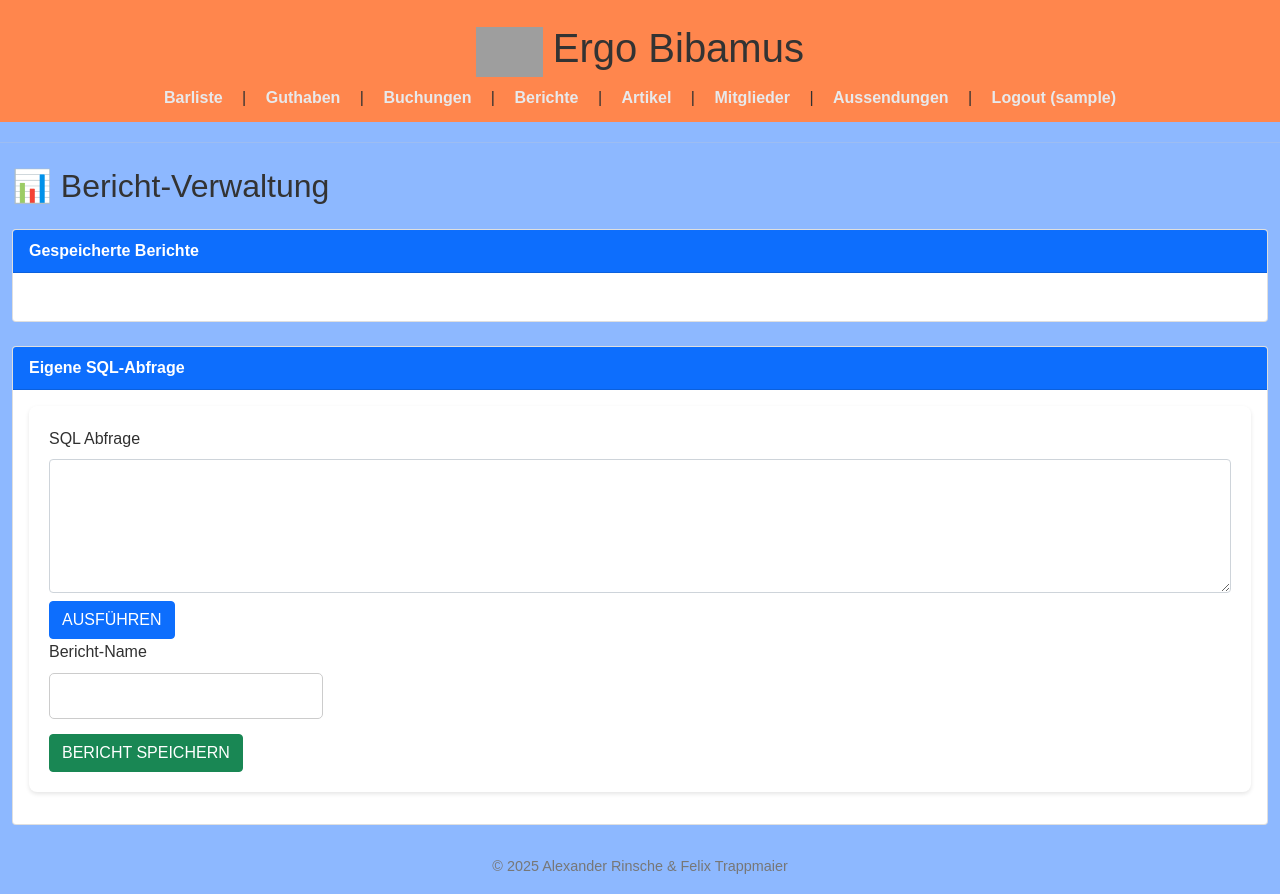
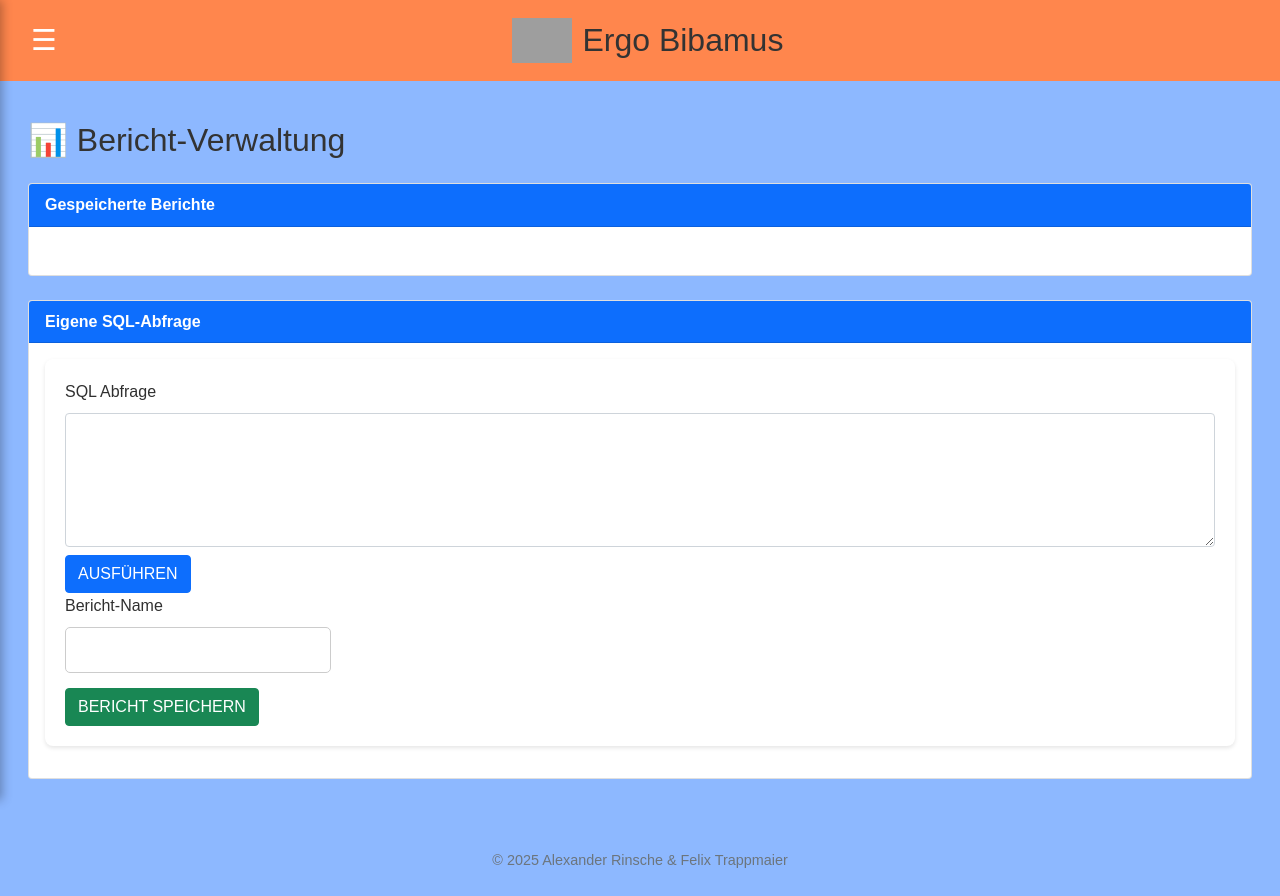
Before and after one commit to relaxin101/barsystem, a Flask app: page /admin/export/ in a window 1280 px wide. Run offline with Flask 3, Linux system fonts and the light colour scheme; the visitor is signed in with stand-in values (Sample User, id 1); data that the repository does not hold is empty; parts of the project's set-up code (start-up, migrations or seed data) failed here and were passed over; some libraries are stand-ins or nearby versions; grey boxes are pictures that could not be loaded.

Commit message:
Cleanup Header

```diff
--- a/templates/base.html
+++ b/templates/base.html
@@ -3,110 +3,413 @@
 <head>
     <meta charset="UTF-8">
     <meta name="viewport" content="width=device-width, initial-scale=1.0">
+
     <title>{% block title %}Bierliste{% endblock %}</title>
-	<!-- Bootstrap 5 style css-->
-    <link href="https://cdn.jsdelivr.net/npm/bootstrap@5.0.2/dist/css/bootstrap.min.css" rel="stylesheet"
-	integrity="sha384-EVSTQN3/azprG1Anm3QDgpJLIm9Nao0Yz1ztcQTwFspd3yD65VohhpuuCOmLASjC"
-	crossorigin="anonymous">
-    <link rel="stylesheet" href="{{ url_for('static', filename='css/style.css') }}">
-    {% block head_content %}{% endblock %} {# Für seiten-spezifische Head-Inhalte #}
+
+    <!-- Bootstrap -->
+    <link
+      href="https://cdn.jsdelivr.net/npm/bootstrap@5.0.2/dist/css/bootstrap.min.css"
+      rel="stylesheet"
+    >
+
+    <link
+      rel="stylesheet"
+      href="{{ url_for('static', filename='css/style.css') }}"
+    >
+
+    {% block head_content %}{% endblock %}
+
+<style>
+
+/* ---------------------------------- */
+/* Sidebar */
+/* ---------------------------------- */
+
+.sidebar {
+  position: fixed;
+  top: 0;
+  left: -280px;
+
+  width: 280px;
+  height: 100vh;
+
+  background: var(--primary-main);
+  color: white;
+
+  transition: left 0.25s ease;
+
+  z-index: 2000;
+
+  overflow-y: auto;
+
+  box-shadow: 2px 0 10px rgba(0,0,0,0.3);
+}
+
+.sidebar.open {
+  left: 0;
+}
+
+.sidebar-header {
+  padding: 1rem;
+  background: var(--primary-secondary)
+  border-bottom: 1px solid rgba(255,255,255,0.1);
+}
+
+.sidebar-logo {
+  height: 50px;
+  width: auto;
+  object-fit: contain;
+}
+
+.sidebar a {
+  display: block;
+
+  color: rgba(255,255,255,0.9);
+
+  text-decoration: none;
+
+  padding: 0.9rem 1.2rem;
+
+  transition: background 0.15s ease;
+}
+
+.sidebar a:hover {
+  background: var(--primary-light);;
+  color: white;
+}
+
+
+/* ---------------------------------- */
+/* Overlay */
+/* ---------------------------------- */
+
+.sidebar-overlay {
+  position: fixed;
+  inset: 0;
+
+  background: rgba(0,0,0,0.35);
+
+  opacity: 0;
+  pointer-events: none;
+
+  transition: opacity 0.2s ease;
+
+  z-index: 1990;
+}
+
+.sidebar-overlay.show {
+  opacity: 1;
+  pointer-events: auto;
+}
+
+
+/* ---------------------------------- */
+/* Main content */
+/* ---------------------------------- */
+
+.main-wrapper {
+  min-height: 100vh;
+}
+
+
+/* ---------------------------------- */
+/* Topbar */
+/* ---------------------------------- */
+
+.topbar {
+  background: var(--primary-main);
+  color: white;
+
+  padding: 1rem;
+
+  display: flex;
+  align-items: center;
+  justify-content: space-between;
+}
+
+.menu-btn {
+  border: none;
+  background: transparent;
+  color: white;
+
+  font-size: 1.8rem;
+
+  line-height: 1;
+}
+
+.brand {
+  display: flex;
+  align-items: center;
+}
+
+.brand img {
+  height: 45px;
+  margin-right: 10px;
+}
+
+.brand h2 {
+  margin: 0;
+}
+
+</style>
+
 </head>
+
 <body>
-    <header class="pt-4 pb-6 px-4 main-color">
-      <div style="height: 50px;">
-      <div class="d-flex align-items-center justify-content-center">
 
-        <img style="height: 50px; width: auto; object-fit: contain; margin-right: 10px;" src="{{ url_for('static', filename='img/logo.png') }}" onerror="this.style.display='none'"/>
-        <h1>Ergo Bibamus</h1>
+<!-- ===================================== -->
+<!-- Sidebar -->
+<!-- ===================================== -->
+
+<div
+  id="sidebar"
+  class="sidebar"
+>
+
+  <div class="sidebar-header">
+
+    <div class="d-flex align-items-center">
+
+      <img
+        src="{{ url_for('static', filename='img/logo.png') }}"
+        class="sidebar-logo me-2"
+        onerror="this.style.display='none'"
+      >
+
+      <h4 class="mb-0">
+        Ergo Bibamus
+      </h4>
+
     </div>
+
   </div>
+
+
+  <!-- Navigation -->
+
+  <a href="{{ url_for('bar.bar_interface') }}">
+    🍺 Barliste
+  </a>
+
+  {% if current_user.is_authenticated %}
+
+    <a href="{{ url_for('admin.guthaben.guthaben_management') }}">
+      💶 Guthaben
+    </a>
+
+    <a href="{{ url_for('admin.abrechnung.index') }}">
+      📦 Abrechnungen
+    </a>
+
+    <a href="{{ url_for('admin.buchungen.history') }}">
+      📜 Buchungen
+    </a>
+
+    <a href="{{ url_for('admin.export.admin_export') }}">
+      📊 Berichte
+    </a>
+
+    <a href="{{ url_for('admin.artikel.index') }}">
+      🍺 Artikel
+    </a>
+
+    <a href="{{ url_for('admin.mitglied.index') }}">
+      👤 Mitglieder
+    </a>
+
+    <a href="{{ url_for('admin.aussendungen.index') }}">
+      ✉️ Aussendungen
+    </a>
+
+    <a href="{{ url_for('auth.logout') }}">
+      🚪 Logout ({{ current_user.username }})
+    </a>
+
+  {% else %}
+
+    <a href="{{ url_for('auth.login') }}">
+      🔑 Admin Login
+    </a>
+
+  {% endif %}
+
+</div>
+
+
+<!-- Overlay -->
+<div
+  id="sidebar-overlay"
+  class="sidebar-overlay"
+></div>
+
+
+
+<!-- ===================================== -->
+<!-- Main -->
+<!-- ===================================== -->
+
+<div class="main-wrapper">
+
+  <!-- Topbar -->
+  <header class="topbar">
+
+    <button
+      id="menu-btn"
+      class="menu-btn"
+    >
+      ☰
+    </button>
+
+<a
+  href="{{ url_for('bar.bar_interface') }}"
+  class="brand text-decoration-none text-reset"
+>
+
+  <img
+    src="{{ url_for('static', filename='img/logo.png') }}"
+    onerror="this.style.display='none'"
+  >
+
+  <h2>
+    Ergo Bibamus
+  </h2>
+
+</a>
+    <div style="width:40px;"></div>
+
   </header>
-    <nav class="pt-6">
-        <a href="{{ url_for('bar.bar_interface') }}">Barliste</a>
-        {% if current_user.is_authenticated %}
-            | <a href="{{ url_for('admin.guthaben.guthaben_management') }}">Guthaben</a>
-        {% endif %}
-        {% if current_user.is_authenticated %}
-            | <a href="{{ url_for('admin.buchungen.history') }}">Buchungen</a>
-        {% endif %}
-        {% if current_user.is_authenticated %}
-            | <a href="{{ url_for('admin.export.admin_export') }}">Berichte</a>
-        {% endif %}
-        {% if current_user.is_authenticated %}
-            | <a href="{{ url_for('admin.artikel.index') }}">Artikel</a>
-        {% endif %}
-        {% if current_user.is_authenticated %}
-            | <a href="{{ url_for('admin.mitglied.index') }}">Mitglieder</a>
-        {% endif %}
-        {% if current_user.is_authenticated %}
-            | <a href="{{ url_for('admin.aussendungen.index') }}">Aussendungen</a>
-            {# Der Top Verkäufer Link bleibt im Admin-Bereich laut deiner Präferenz #}
-            | <a href="{{ url_for('auth.logout') }}">Logout ({{ current_user.username }})</a>
-        {% else %}
-            | <a href="{{ url_for('auth.login') }}">Admin Login</a>
-        {% endif %}
-    </nav>
-    <hr>
 
-    <main> {# Hier beginnt der Content-Block #}
+
+  <!-- Toasts -->
   {% with messages = get_flashed_messages(with_categories=true) %}
     {% if messages %}
-          <div class="toast-container position-fixed bottom-0 end-0 p-3" style="z-index: 2000;">
+
+      <div
+        class="toast-container position-fixed bottom-0 end-0 p-3"
+        style="z-index:3000;"
+      >
 
         {% for category, message in messages %}
+
           <div
-                class="toast fade show align-items-center text-white border-0 mb-2
+            class="toast show text-white border-0 mb-2
+
             {% if category == 'success' %}
               bg-success
+
             {% elif category == 'error' %}
               bg-danger
+
             {% elif category == 'warning' %}
               bg-warning text-dark
+
             {% else %}
               bg-primary
-                {% endif %}"
-                role="alert"
-                aria-live="assertive"
-                aria-atomic="true"
-                data-bs-delay="4000"
+
+            {% endif %}
+            "
           >
 
-                <div class="d-flex">
             <div class="toast-body">
               {{ message }}
             </div>
 
           </div>
 
-              </div>
         {% endfor %}
 
       </div>
+
     {% endif %}
   {% endwith %}
 
-        {% block content %}{% endblock %} {# Das ist der Platzhalter für den Inhalt jeder Seite #}
+
+  <!-- Content -->
+  <main class="p-3">
+
+    {% block content %}{% endblock %}
+
   </main>
 
-    <footer>
-        <p>&copy; 2025 Alexander Rinsche & Felix Trappmaier</p>
+
+  <!-- Footer -->
+  <footer class="text-center py-4 text-muted">
+
+    &copy; 2025 Alexander Rinsche & Felix Trappmaier
+
   </footer>
 
-    {% block scripts %}{% endblock %} {# Optional: Für seiten-spezifische JavaScripts #}
+</div>
+
+
+
+<!-- ===================================== -->
+<!-- Scripts -->
+<!-- ===================================== -->
+
+{% block scripts %}{% endblock %}
+
 <script>
+
+const sidebar = document.getElementById("sidebar");
+const overlay = document.getElementById("sidebar-overlay");
+
+
+// ------------------------------------
+// Sidebar toggle
+// ------------------------------------
+
+document.getElementById("menu-btn").addEventListener("click", () => {
+
+  sidebar.classList.toggle("open");
+  overlay.classList.toggle("show");
+
+});
+
+
+// ------------------------------------
+// Overlay click
+// ------------------------------------
+
+overlay.addEventListener("click", () => {
+
+  sidebar.classList.remove("open");
+  overlay.classList.remove("show");
+
+});
+
+
+// ------------------------------------
+// Toast fadeout
+// ------------------------------------
+
 document.addEventListener("DOMContentLoaded", () => {
 
   document.querySelectorAll('.toast').forEach((toastEl, index) => {
-    // Leicht versetzt ausblenden
+
     setTimeout(() => {
-      toastEl.classList.add("fade");
-      toastEl.classList.remove("show");
+
+      toastEl.style.transition =
+        "opacity 1s ease";
+
+      toastEl.style.opacity = "0";
+
+      setTimeout(() => {
+        toastEl.remove();
+      }, 1000);
+
     }, 5000 + index * 400);
 
   });
 
 });
+
 </script>
-<script src="https://cdn.jsdelivr.net/npm/bootstrap@5.1.3/dist/js/bootstrap.bundle.min.js" integrity="sha384-ka7Sk0Gln4gmtz2MlQnikT1wXgYsOg+OMhuP+IlRH9sENBO0LRn5q+8nbTov4+1p" crossorigin="anonymous"></script>
+
+
+<script
+  src="https://cdn.jsdelivr.net/npm/bootstrap@5.1.3/dist/js/bootstrap.bundle.min.js"
+></script>
+
 </body>
 </html>
```
Lines whose indentation alone changed are shown as unchanged.
